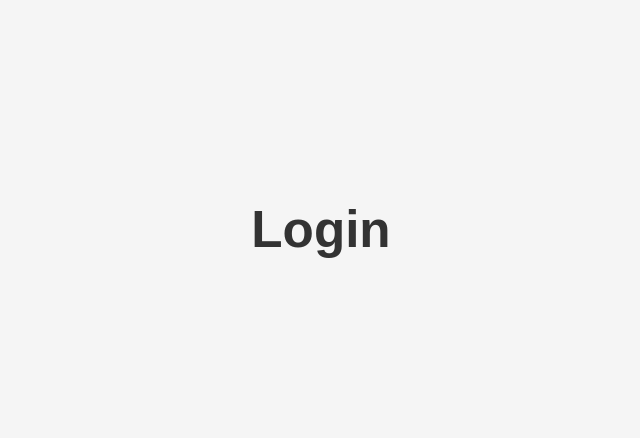
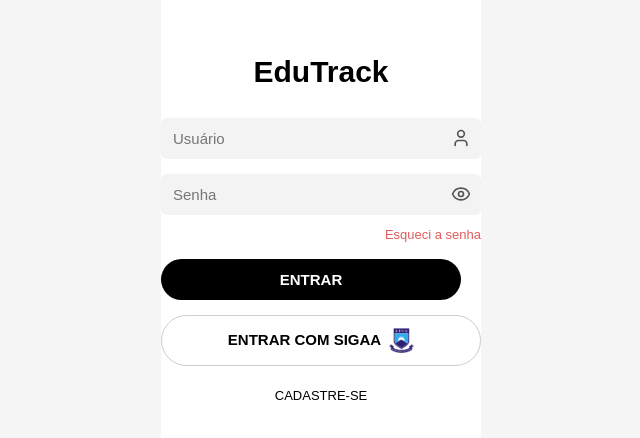
Before and after one commit to leticialunaz/EduTrack-App, a React app in the folder frontend/: page / in a window 1280 px wide. Shown: the part 170-608 px from the top of the page, without its empty margins (319-959 px from the left). Built offline with nearby package versions, Linux system fonts and the light colour scheme; the HTML template or start-up script is replaced by a standard one.

Commit message:
add pagina cadastro

```diff
--- a/frontend/package.json
+++ b/frontend/package.json
@@ -10,6 +10,7 @@
     "preview": "vite preview"
   },
   "dependencies": {
+    "lucide-react": "^0.553.0",
     "react": "^19.1.1",
     "react-dom": "^19.1.1",
     "react-router-dom": "^7.9.4"
--- a/frontend/src/App.jsx
+++ b/frontend/src/App.jsx
@@ -1,14 +1,13 @@
 import { BrowserRouter, Route, Routes } from "react-router-dom";
-
-import CadastroAdmin from "./pages/admin/CadastroAdmin.jsx";
+import Cadastro from "./components/Cadastro.jsx";
 import FeedbackAdmin from "./pages/admin/FeedbackAdmin.jsx";
-import CadastroAluno from "./pages/aluno/CadastroAluno.jsx";
 import FeedbackAluno from "./pages/aluno/Feedback.jsx";
-import Login from "./pages/Login.jsx";
 import MenuAluno from "./pages/aluno/MenuAluno.jsx";
 import Questionario from "./pages/aluno/Questionario.jsx";
 import Simulacao from "./pages/aluno/Simulacao.jsx";
 import Sidebar from "./components/SidebarAluno.jsx";
+
+
 
 
 
@@ -19,9 +18,7 @@
     <BrowserRouter>
       <Routes>
 
-        <Route path="/" element={<Login />} />
-        <Route path="/cadastroAluno" element={<CadastroAluno />} />
-        <Route path="/cadastroAdmin" element={<CadastroAdmin />} />
+        <Route path="/" element={<Cadastro />} />
 
         <Route element={<Sidebar/>}>
           <Route path="/feedbackAdmin" element={<FeedbackAdmin />} />
--- /dev/null
+++ b/frontend/src/components/Cadastro.jsx
@@ -0,0 +1,66 @@
+import React, { useState } from "react";
+import { Link } from "react-router-dom";
+import "../css/cadastro.css";
+import { Eye, EyeOff, User } from "lucide-react";
+import ufcg from "../assets/ufcg.png.png";
+
+function Cadastro() {
+  const [mostrarSenha, setMostrarSenha] = useState(false);
+
+  return (
+    <div className="login-container">
+      <h1 className="titulo">EduTrack</h1>
+
+      <form className="login-form">
+        <div className="input-group">
+          <input type="text" placeholder="Usuário" required />
+          <User className="icon" size={20} />
+        </div>
+
+        <div className="input-group">
+          <input
+            type={mostrarSenha ? "text" : "password"}
+            placeholder="Senha"
+            required
+          />
+          {mostrarSenha ? (
+            <EyeOff
+              className="icon clickable"
+              size={20}
+              onClick={() => setMostrarSenha(false)}
+            />
+          ) : (
+            <Eye
+              className="icon clickable"
+              size={20}
+              onClick={() => setMostrarSenha(true)}
+            />
+          )}
+        </div>
+
+        <a href="#" className="forgot-password">
+          Esqueci a senha
+        </a>
+
+        <button type="submit" className="btn-login">
+          ENTRAR
+        </button>
+
+        <Link
+          to="/menuAluno"
+          className="btn-sigaa sigaabutton"
+          style={{ textDecoration: "none" }}
+        >
+          ENTRAR COM SIGAA
+          <img src={ufcg} alt="ufcg-logo" className="ufcg" />
+        </Link>
+
+        <a href="#" className="signup">
+          CADASTRE-SE
+        </a>
+      </form>
+    </div>
+  );
+}
+
+export default Cadastro;
--- a/frontend/src/components/SidebarAluno.jsx
+++ b/frontend/src/components/SidebarAluno.jsx
@@ -23,7 +23,7 @@
       </button>
         </div>
         <nav>
-          <ul>
+          <ul className="items">
             <li><Link to="/menuAluno"><img src={MenuIcon}/>Menu</Link></li>
             <li><Link to="/questionario"><img src={FormularioIcon}/>Formulário</Link></li>
             <li><Link to="/feedbackAluno"><img src={RelatorioIcon}/>Relatório</Link></li>
--- /dev/null
+++ b/frontend/src/css/cadastro.css
@@ -0,0 +1,115 @@
+.login-container {
+  display: flex;
+  flex-direction: column;
+  align-items: center;
+  justify-content: center;
+  height: 100vh;
+  background-color: #fff;
+  font-family: "Poppins", sans-serif;
+}
+
+.titulo {
+  font-size: 48px;
+  font-weight: 800;
+  margin-bottom: 40px;
+  color: #000;
+}
+
+
+.login-form {
+  display: flex;
+  flex-direction: column;
+  width: 320px;
+  gap: 15px;
+}
+
+.input-group {
+  position: relative;
+}
+
+.input-group input {
+  width: 100%;
+  padding: 12px 40px 12px 12px;
+  border: none;
+  border-radius: 6px;
+  background-color: #f3f3f3;
+  font-size: 15px;
+  outline: none;
+}
+
+.icon {
+  position: absolute;
+  right: 10px;
+  top: 50%;
+  transform: translateY(-50%);
+  color: #555;
+}
+
+.clickable {
+  cursor: pointer;
+}
+
+/* Link “esqueci a senha” */
+.forgot-password {
+  text-align: right;
+  font-size: 13px;
+  color: #e25b5b;
+  text-decoration: none;
+  margin-top: -5px;
+}
+
+/* Botão principal */
+.btn-login {
+  background-color: #000;
+  color: #fff;
+  border: none;
+  border-radius: 30px;
+  padding: 12px;
+  font-weight: 600;
+  font-size: 15px;
+  cursor: pointer;
+  transition: opacity 0.3s;
+}
+
+.btn-login:hover {
+  opacity: 0.85;
+}
+
+/* Botão SIGAA */
+.btn-sigaa {
+    color: #000;
+  background-color: #fff;
+  border: 1.5px solid #ccc;
+  border-radius: 30px;
+  padding: 12px;
+  font-weight: 600;
+  font-size: 15px;
+  cursor: pointer;
+  display: flex;
+  align-items: center;
+  justify-content: center;
+  gap: 8px;
+  transition: background-color 0.3s;
+}
+
+.btn-sigaa:hover {
+  background-color: #f8f8f8;
+}
+
+.ufcg {
+  width: 25px;
+  height: 25px;
+}
+
+/* Link de cadastro */
+.signup {
+  text-align: center;
+  font-size: 13px;
+  text-decoration: none;
+  color: #000;
+  margin-top: 5px;
+}
+
+.signup:hover {
+  text-decoration: underline;
+}
--- a/frontend/src/css/sidebarAluno.css
+++ b/frontend/src/css/sidebarAluno.css
@@ -28,6 +28,7 @@
   display: flex;
   justify-content: space-around;
   align-items: flex-start;
+  border-bottom: 1px solid #ddd;
 }
 .btn-toggle-open{
   position: fixed;
@@ -36,10 +37,6 @@
 }
 
 .btn-toggle-open, .btn-toggle-closed {
-  /* position: fixed; */
-  /* left: 10px;
-  top: 10px; */
-  /* z-index: 100; */
   background: #fff;
   color: #000000;
   border: none;
@@ -57,9 +54,7 @@
   transition: margin-left 0.3s ease;
 }
 
-.sidebar.ativa ~ .conteudo {
-  /* margin-left: 250px; */
-}
+
 
 /* Estilização dos links */
 .sidebar nav ul {
@@ -92,7 +87,14 @@
   height: 20px;
 }
 
+.items{
+  margin-top: 20px;
+  padding: 0;
+  list-style: none;
+  text-align: left;
+}
+
 .titulo {
   margin: 0 0 30px 0;
-  font-size: 24px;
+  font-size: 30px;
 }
--- a/frontend/src/css/styleMenu.css
+++ b/frontend/src/css/styleMenu.css
@@ -40,6 +40,7 @@
   padding: 40px;
   box-sizing: border-box;
   text-align: center;
+  margin-top: 200px;
 }
 
 nav ul {
--- a/frontend/src/pages/Login.jsx
+++ /dev/null
@@ -1,3 +0,0 @@
-export default function Login() {
-	return <h1>Login</h1>;
-}
--- a/frontend/src/pages/admin/CadastroAdmin.jsx
+++ /dev/null
@@ -1,3 +0,0 @@
-export default function CadastroAdmin() {
-	return <h1>Página de Cadastro do Admin</h1>;
-}
--- a/frontend/src/pages/aluno/CadastroAluno.jsx
+++ /dev/null
@@ -1,3 +0,0 @@
-export default function CadastroAluno() {
-  return <h1>Página de Cadastro do Aluno</h1>;
-}
```
Also changed, not shown: frontend/src/assets/ufcg.png.png (added), 1 other file (tests, documents, lock files or other folders).
